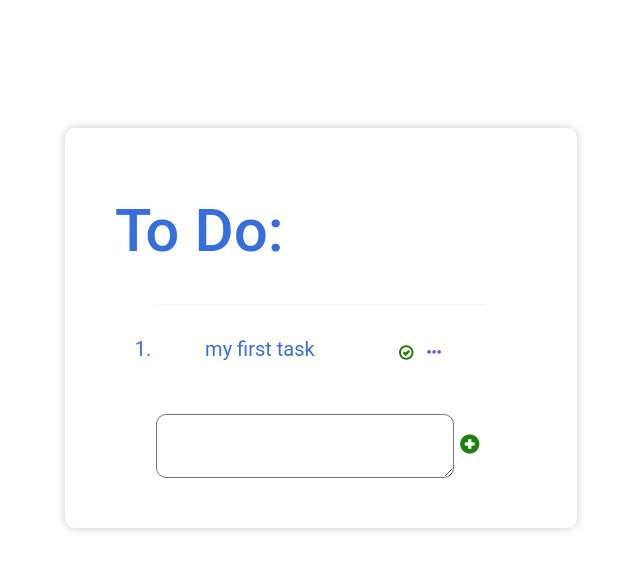
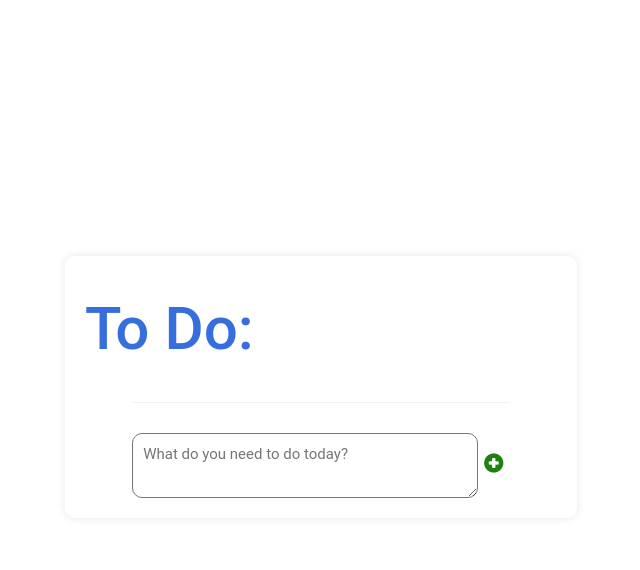
Before and after one commit to Benchen997/Project-TaskMaster, a React (Create React App) app: page / in a window 1280 px wide. Shown: the top 570 px of the page, without its empty margins (319-959 px from the left). Built offline with nearby package versions, Linux system fonts and the light colour scheme.

Commit message:
finish use state to manage task list 'addition'

```diff
--- a/src/App.css
+++ b/src/App.css
@@ -1,7 +1,35 @@
-section {
-  margin-top:10%;
-  padding:0;
+.main {
+  margin: 20% auto;
+  padding:20px;
   display: flex;
+  flex-direction: column;
   align-items: center;
   justify-content: center;
+  width: 40%;
+  height: fit-content;
+  border-radius: 10px;
+  box-shadow: 0 0 10px 0 rgba(0, 0, 0, 0.1);
 }
+
+.main h1 {
+  font-size: 6rem;
+  align-self: flex-start;
+  margin-bottom: 20px;
+  font-family: 'Roboto', sans-serif;
+  color: #366edd;
+}
+
+.main hr {
+  width: 80%;
+  margin-bottom: 20px;
+  color: #000;
+  opacity: 0.7;
+}
+
+span {
+  font-size: 1.5rem;
+  font-family: 'Roboto', sans-serif;
+  display: flex;
+  justify-content: space-between;
+  width: 80%;
+}
--- a/src/App.js
+++ b/src/App.js
@@ -1,12 +1,38 @@
 // This file is the main file of the project. It is the first file that is run when the project is started.
 import './App.css';
 import ListContainer from './components/ListContainer';
-
+import TaskEnterArea from './components/TaskEnterArea';
+import Add from './components/Add';
+import { useState } from 'react';
+import TaskContainer from './components/components.task/TaskContainer';
 
 function App() {
+  const [content, setContent] = useState('');
+  const [taskList, setTaskList] = useState([]);
+
+  function addOnClick() {
+    console.log('Add button clicked');
+    if (content.trim() !== '') {
+      const newTask = {
+        uid: crypto.randomUUID(),
+        content: content,
+        completed: false,
+        createTime: new Date().toLocaleString(),
+      };
+      setTaskList([...taskList, newTask]);
+      setContent('');
+    }
+  }
+
   return (
-    <section>
-      <ListContainer />
+    <section className='main'>
+      <h1>To Do:</h1>
+      <hr/>
+      <ListContainer taskList={taskList}/>
+      <span>
+          <TaskEnterArea content={content} setContent={setContent}/>
+          <Add onClick={addOnClick}/>
+      </span>
     </section>
   );
 }
--- a/src/components/ListContainer.jsx
+++ b/src/components/ListContainer.jsx
@@ -1,31 +1,28 @@
 import React from 'react';
 import './css/ListContainer.css';
 import TaskContainer from './components.task/TaskContainer';
-import Add from './Add';
-import TaskEnterArea from './TaskEnterArea';
 
-function ListContainer() {
-    function addOnClick() {
-        console.log('Add button clicked');
+function ListContainer( {taskList} ) {
+    for (let i = 0; i < taskList.length; i++) {
+        console.log(taskList[i].content);
+        console.log(taskList[i].createTime);
+        console.log(taskList[i].uid);
     }
+    // each li in the ul is a TaskContainer
+    // each task container has its unique key
+    // key generated by crypto.randomUUID()
     return (
-        <section className='list-container'>
-            <h1>To Do:</h1>
-            <hr/>
-            <ul>
-                <li> <TaskContainer/> </li>
-            </ul>
-
-            {/* add task inline-block when button clicked */}
-
-            <span>
-                <TaskEnterArea/>
-                <Add onClick={addOnClick}/>
-            </span>
-        </section>
+        <ul className='list-container'>
+            {taskList.map((task) =>
+                <li key={task.uid}>
+                    <TaskContainer content={task.content}/>
+                </li>
+            )}
+        </ul>
     )
 }
 
 
 
+
 export default ListContainer;
--- a/src/components/TaskEnterArea.jsx
+++ b/src/components/TaskEnterArea.jsx
@@ -1,12 +1,15 @@
 import React from "react";
 import './css/TaskEnterArea.css';
 
-function TaskEnterArea() {
+function TaskEnterArea({ content, setContent }) {
+    const placeholder = 'What do you need to do today?';
+
     return (
-        <textarea className='task-enter-area'>
-
-        </textarea>
-
+        <textarea className='task-enter-area'
+            placeholder={placeholder}
+            value={content}
+            onChange={(event) => setContent(event.target.value)}
+        />
     )
 }
 
--- a/src/components/components.task/TaskContainer.jsx
+++ b/src/components/components.task/TaskContainer.jsx
@@ -4,12 +4,18 @@ import TaskContent from "./TaskContent";
 import Options from "./Options";
 import CompleteBtn from "./CompleteBtn";
 
-
-function TaskContainer() {
+/*
+this component is a container for the
+task content, complete button and options
+and is used in the ListContainer component
+*/
+function TaskContainer({ content }) {
 
   return (
     <span className="task-container">
-      <TaskContent />
+      {/* the content is passed from parent container,
+        originated from task enter area */}
+      <TaskContent content={content} />
       <CompleteBtn />
       <Options />
     </span>
--- a/src/components/components.task/TaskContent.jsx
+++ b/src/components/components.task/TaskContent.jsx
@@ -2,9 +2,10 @@ import React from 'react';
 import "./task-container.css";
 
 
-function TaskContent() {
+function TaskContent({content}) {
     return (
-        <p className='task-content'> my first task
+        <p className='task-content'>
+        {content}
         </p>
     )
 }
--- a/src/components/css/ListContainer.css
+++ b/src/components/css/ListContainer.css
@@ -1,30 +1,4 @@
-.list-container {
-    display: flex;
-    flex-direction: column;
-    align-items: center;
-    justify-content: center;
-    margin: 0 auto;
-    border-radius: 10px;
-    box-shadow: 0 0 10px 0 rgba(0, 0, 0, 0.2);
-    padding: 50px;
-    background-color: #fff;
-    width:40%;
-  }
 
-  .list-container h1 {
-    font-size: 6rem;
-    align-self: flex-start;
-    margin-bottom: 20px;
-    font-family: 'Roboto', sans-serif;
-    color: #366edd;
-  }
-
-  .list-container hr {
-    width: 80%;
-    margin-bottom: 20px;
-    color: #000;
-    opacity: 0.7;
-  }
 
 ul {
   list-style-type: number;
@@ -38,20 +12,3 @@
   font-family: 'Roboto', sans-serif;
   color: #366edd;
 }
-
-  span {
-    font-size: 1.5rem;
-    font-family: 'Roboto', sans-serif;
-    display: flex;
-    justify-content: space-between;
-    width: 80%;
-  }
-
-@media screen and (max-width: 1200px) {
-    .list-container {
-      width: 80%;
-    }
-    .h1 {
-      font-size: 5rem;
-    }
-}
```
Also changed, not shown: src/objects/task.js (added, +10 -0 lines). Lines whose indentation alone changed are shown as unchanged.
